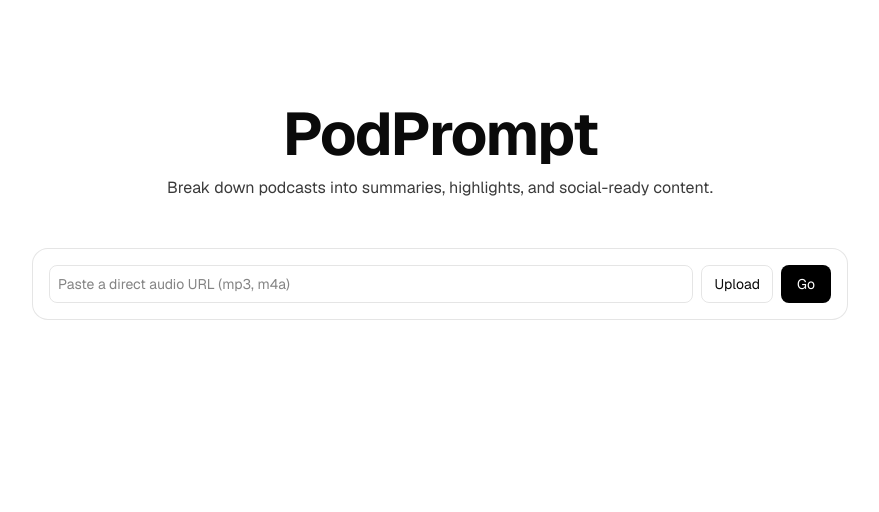
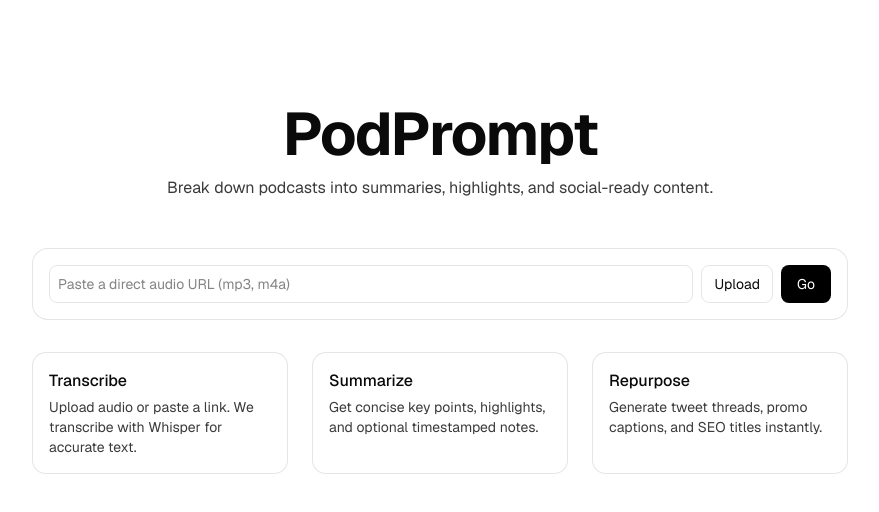
Before and after one commit to paarad/23-podprompt, a Next.js app: page / in a window 1280 px wide. Shown: the top 512 px of the page, without its empty margins (200-1079 px from the left). Built offline with nearby package versions, Linux system fonts and the light colour scheme.

Commit message:
ui: add feature explanation cards under hero

```diff
--- a/app/page.tsx
+++ b/app/page.tsx
@@ -98,6 +98,21 @@ export default function Home() {
 				</div>
 			</section>
 
+			<section className="grid gap-4 sm:gap-6 sm:grid-cols-3">
+				<div className="rounded-xl border border-black/10 dark:border-white/10 p-4 bg-white dark:bg-black/20">
+					<h3 className="font-medium">Transcribe</h3>
+					<p className="text-sm opacity-80 mt-1">Upload audio or paste a link. We transcribe with Whisper for accurate text.</p>
+				</div>
+				<div className="rounded-xl border border-black/10 dark:border-white/10 p-4 bg-white dark:bg-black/20">
+					<h3 className="font-medium">Summarize</h3>
+					<p className="text-sm opacity-80 mt-1">Get concise key points, highlights, and optional timestamped notes.</p>
+				</div>
+				<div className="rounded-xl border border-black/10 dark:border-white/10 p-4 bg-white dark:bg-black/20">
+					<h3 className="font-medium">Repurpose</h3>
+					<p className="text-sm opacity-80 mt-1">Generate tweet threads, promo captions, and SEO titles instantly.</p>
+				</div>
+			</section>
+
 			{transcript && (
 				<section className="rounded-xl border border-black/10 dark:border-white/10 p-4 sm:p-6 bg-white dark:bg-black/20">
 					<div className="flex items-center justify-between mb-3">
```
